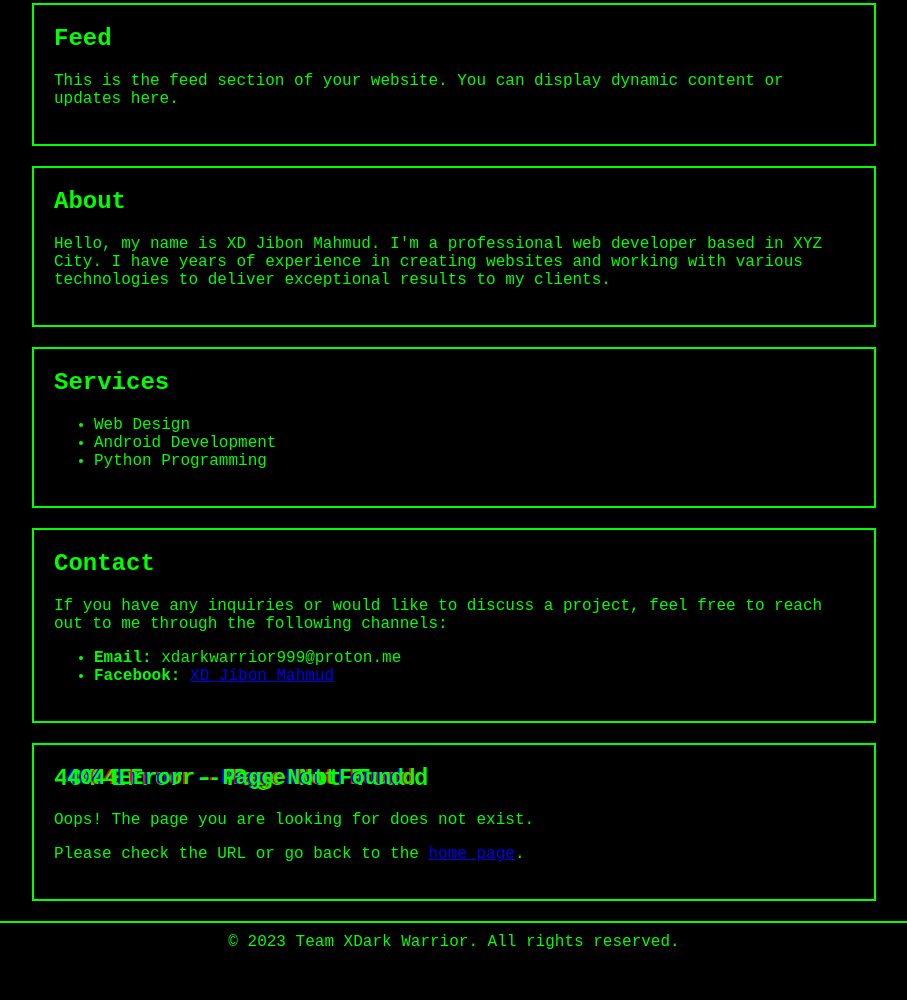
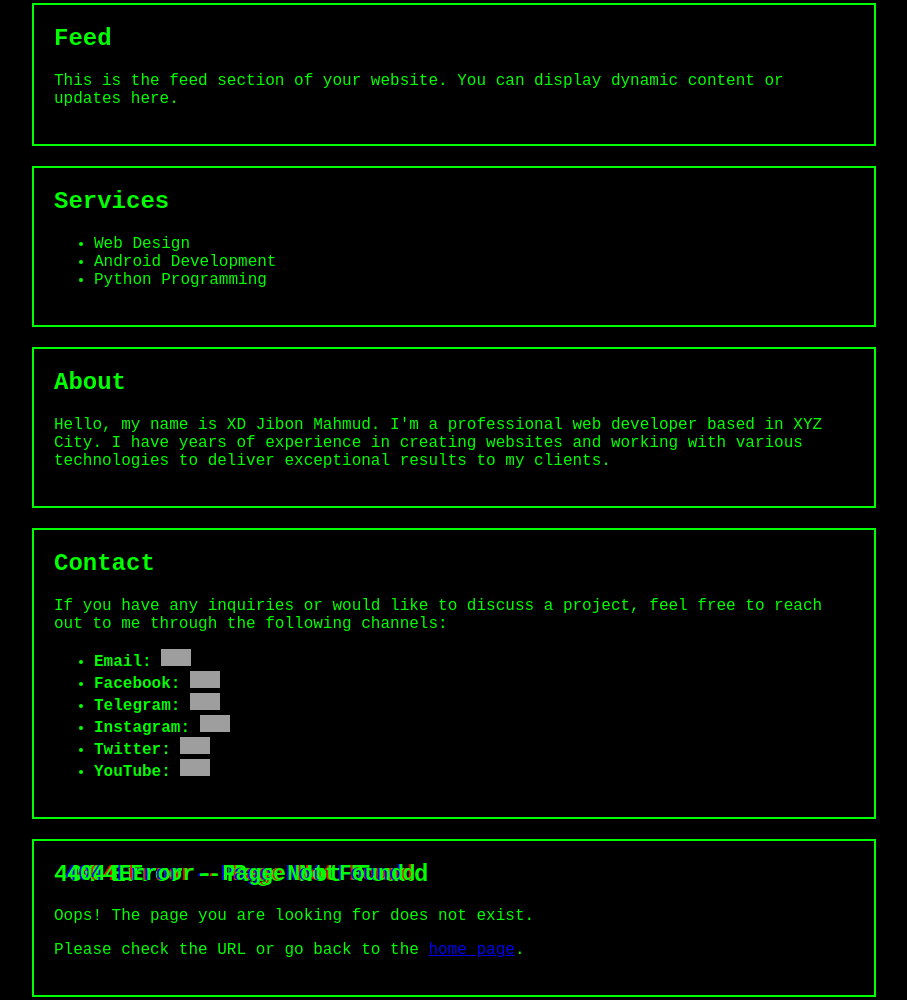
Before and after one commit to XDark-Warrior/TeamXDarkWarrior, a plain HTML site: page index.html in a window 1280 px wide. Shown: the part 280-1280 px from the top of the page, without its empty margins (186-1093 px from the left). Before the commit the page ends 1257 px from the top, so only its background shows below. Drawn offline with Linux system fonts and the light colour scheme; grey boxes are pictures that could not be loaded.

Commit message:
Update index.html

```diff
--- a/index.html
+++ b/index.html
@@ -145,6 +145,13 @@ transform: scale(1) translate(0);
                 transform: scale(1) translate(0);
             }
         }
+
+        /* Small social icons */
+        .social-icon {
+            width: 30px;
+            height: 17px;
+            margin-right: 9px;
+        }
     </style>
     <script>
         document.addEventListener("DOMContentLoaded", function() {
@@ -155,6 +162,11 @@ transform: scale(1) translate(0);
                     event.preventDefault();
                     const target = document.querySelector(link.getAttribute("href"));
                     target.scrollIntoView({ behavior: "smooth" });
+
+                    // Check if the clicked link is the "Feed" link
+                    if (link.getAttribute("href") === "#feed") {
+                        window.location.href = "feed.html";
+                    }
                 });
             });
 
@@ -173,8 +185,8 @@ transform: scale(1) translate(0);
         <ul>
             <li><a href="#home">Home</a></li>
             <li><a href="#feed">Feed</a></li>
+            <li><a href="#services">Services</a></li>
             <li><a href="#about">About</a></li>
-            <li><a href="#services">Services</a></li>
             <li><a href="#contact">Contact</a></li>
         </ul>
     </nav>
@@ -189,11 +201,6 @@ transform: scale(1) translate(0);
         <p>This is the feed section of your website. You can display dynamic content or updates here.</p>
     </section>
 
-    <section id="about">
-        <h2>About</h2>
-        <p>Hello, my name is XD Jibon Mahmud. I'm a professional web developer based in XYZ City. I have years of experience in creating websites and working with various technologies to deliver exceptional results to my clients.</p>
-    </section>
-
     <section id="services">
         <h2>Services</h2>
         <ul>
@@ -203,12 +210,21 @@ transform: scale(1) translate(0);
         </ul>
     </section>
 
+    <section id="about">
+        <h2>About</h2>
+        <p>Hello, my name is XD Jibon Mahmud. I'm a professional web developer based in XYZ City. I have years of experience in creating websites and working with various technologies to deliver exceptional results to my clients.</p>
+    </section>
+
     <section id="contact">
         <h2>Contact</h2>
         <p>If you have any inquiries or would like to discuss a project, feel free to reach out to me through the following channels:</p>
         <ul>
-            <li><strong>Email:</strong> xdarkwarrior999@proton.me</li>
-            <li><strong>Facebook:</strong> <a href="https://facebook.com/Second.Markzuckerberg.DWarrior" target="_blank">XD Jibon Mahmud</a></li>
+            <li><strong>Email:</strong> <a class="email-link" href="xdarkwarrior999@proton.me" target="_blank"><img class="social-icon" src="https://i.postimg.cc/wvhwQDxY/phone-email-icons-83025-3565934245.png" alt="Email"></a></li>
+            <li><strong>Facebook:</strong> <a href="https://facebook.com/Second.Markzuckerberg.DWarrior" target="_blank"><img class="social-icon" src="https://i.postimg.cc/kXBqf5Sh/984f500cf9de4519b02b354346eb72e0-facebook-icon-social-media-by-vexels-265304295.png" alt="Facebook"></a></li>
+            <li><strong>Telegram:</strong> <a href="https://t.me/XDJibonMahmud" target="_blank"><img class="social-icon" src="https://i.postimg.cc/BQWKGRCp/icon-telegram-clipart-3843260816.png" alt="Telegram"></a></li>
+            <li><strong>Instagram:</strong> <a href="https://instagram.com/XDJibonMahmud" target="_blank"><img class="social-icon" src="https://i.postimg.cc/K86V7G7L/instagram-round-flat-512-1888641276.png" alt="Instagram"></a></li>
+            <li><strong>Twitter:</strong> <a href="https://twitter.com/XDJibonMahmud" target="_blank"><img class="social-icon" src="https://i.postimg.cc/hvXb3xcG/twitter-PNG19-2189707432.png" alt="Twitter"></a></li>
+            <li><strong>YouTube:</strong> <a href="https://youtube.com/c/TeamXDarkWarrior" target="_blank"><img class="social-icon" src="https://i.postimg.cc/5tpB4pt0/youtube-png-3482126341.png" alt="YouTube"></a></li>
         </ul>
     </section>
 
```
Lines whose indentation alone changed are shown as unchanged.
